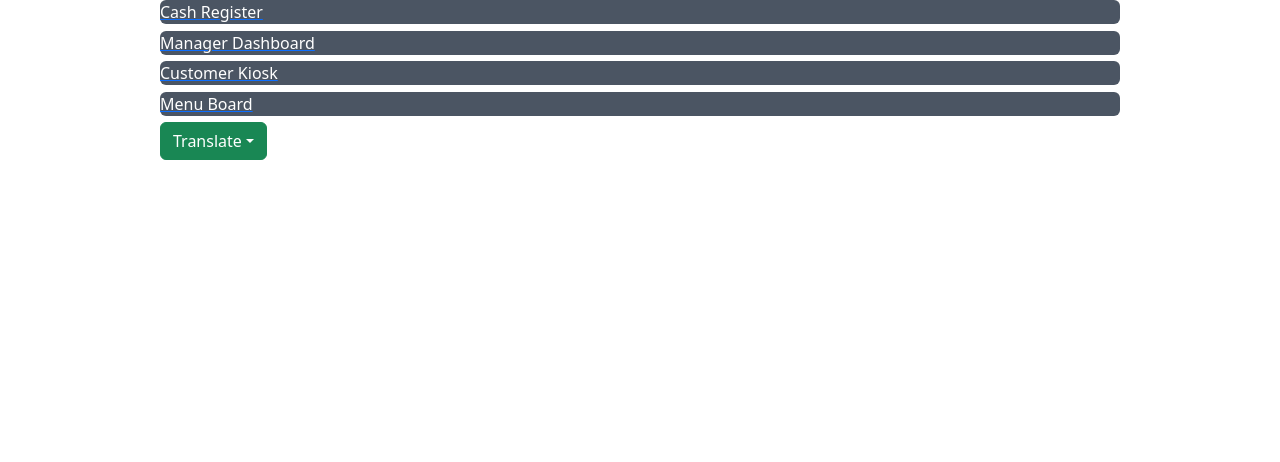
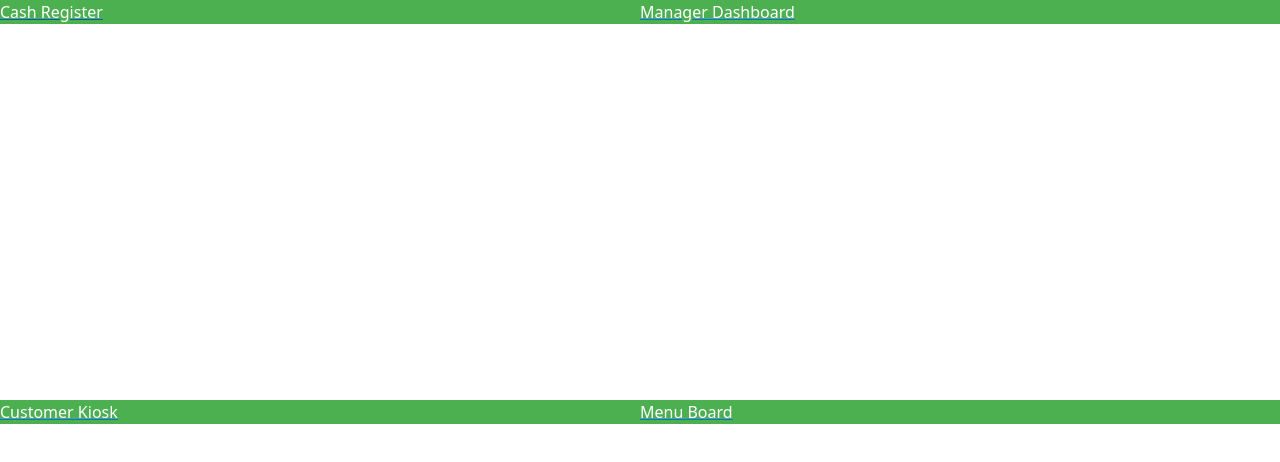
Before and after one commit to csce-315-331-2023c/rFork, a Next.js app: page / in a window 1280 px wide. Shown: the top 462 px of the page. Built offline with nearby package versions, Linux system fonts and the light colour scheme; no server answers.

Commit message:
Implement oauth sessions

```diff
--- a/package.json
+++ b/package.json
@@ -19,11 +19,13 @@
     "eslint": "^8.52.0",
     "eslint-config-next": "^14.0.1",
     "next": "^14.0.1",
+    "next-auth": "^4.24.5",
     "pg": "^8.11.3",
     "postcss": "^8.4.31",
     "react": "^18.2.0",
     "react-bootstrap": "^2.9.1",
     "react-dom": "^18.2.0",
+    "react-icons": "^4.12.0",
     "react-router-dom": "^6.17.0",
     "react-scripts": "5.0.1",
     "typescript": "^4.9.5",
--- a/src/app/cash-register/page.tsx
+++ b/src/app/(authenticated)/cash-register/page.tsx
@@ -1,9 +1,9 @@
 'use client'
 import React, { useEffect, useState } from 'react';
-import "../../css/index.css";
-import { MenuItem, Order } from '../../types';
-import TextButton from '../../components/TextButton';
-import PageLoading from '../../components/PageLoading';
+import "../../../css/index.css";
+import { MenuItem, Order } from '../../../types';
+import TextButton from '../../../components/TextButton';
+import PageLoading from '../../../components/PageLoading';
 import Link from 'next/link';
 
 export default function CashRegister() {
@@ -80,12 +80,6 @@ export default function CashRegister() {
     // HTML Rendering
     return (
         <div className='flex flex-col h-screen'>
-            {/* Header */}
-            <nav className='h-10 bg-slate-300'>
-                <Link href='/'>
-                    <TextButton text='Logout' customClassName='a' color='#DD3311' hoverColor='#FF3311' />
-                </Link>
-            </nav>
             <div className='grid grid-cols-3 grid-rows-3 flex-1 w-full'>
                 {/* Left Side */}
                 <div className='row-span-3 border-gray-500 border-r-2 flex flex-col'>
--- /dev/null
+++ b/src/app/(authenticated)/layout.tsx
@@ -0,0 +1,16 @@
+"use client";
+import { SessionProvider } from "next-auth/react";
+import AuthSessionHeader from "../../components/AuthSessionHeader";
+
+export default function AuthedLayout({ children, }: { children: React.ReactNode }) {
+	return (
+		<html lang="en">
+			<body>
+				<SessionProvider>
+					<AuthSessionHeader />
+					{children}
+				</SessionProvider>
+			</body>
+		</html>
+	)
+}
--- a/src/app/manager-dashboard/inventory-items/page.tsx
+++ b/src/app/(authenticated)/manager-dashboard/inventory-items/page.tsx
@@ -1,7 +1,7 @@
 'use client'
 import { CChart } from '@coreui/react-chartjs'
 import React, { useEffect, useState } from 'react'
-import { InventoryItem, MenuItem } from '../../../types';
+import { InventoryItem, MenuItem } from '../../../../types';
 
 export default function InventoryItemView() {
     const [inventoryNames, setInventoryNames] = useState<Array<string>>([]);
--- a/src/app/manager-dashboard/page.tsx
+++ b/src/app/(authenticated)/manager-dashboard/page.tsx
@@ -1,11 +1,10 @@
 'use client'
 import React, { useEffect, useState } from 'react'
-import "../../css/index.css"
-import ImageButton from '../../components/ImageButton'
-import { MenuItem } from '../../types';
-import PageLoading from '../../components/PageLoading';
+import "../../../css/index.css"
+import ImageButton from '../../../components/ImageButton';
+import PageLoading from '../../../components/PageLoading';
 import Link from 'next/link';
-import TextButton from '../../components/TextButton';
+import TextButton from '../../../components/TextButton';
 
 export default function ManagerDashboard() {
     const [loading, setLoading] = useState<boolean>(true);
@@ -18,12 +17,6 @@ export default function ManagerDashboard() {
 
     return (
         <div className='flex flex-col h-screen'>
-            {/* Header */}
-            <nav className='h-10 bg-slate-300'>
-                <Link href='/'>
-                    <TextButton text='Logout' customClassName='a' color='#DD3311' hoverColor='#FF3311' />
-                </Link>
-            </nav>
             {/* Slide Menus */}
             <div className='grid grid-rows-2 grid-cols-2 flex-1'>
                 <div className='grid grid-cols-4 bg-white row-span-1 col-span-1 p-2 gap-2'>
--- /dev/null
+++ b/src/app/api/auth/[...nextauth]/route.ts
@@ -0,0 +1,13 @@
+import NextAuth from "next-auth";
+import GoogleProvider from "next-auth/providers/google";
+
+const handler = NextAuth({
+    providers: [
+        GoogleProvider({
+            clientId: process.env.GOOGLE_CLIENT_ID ?? "",
+            clientSecret: process.env.GOOGLE_CLIENT_SECRET ?? "",
+        }),
+    ]
+})
+
+export { handler as GET, handler as POST }
--- a/src/app/page.tsx
+++ b/src/app/page.tsx
@@ -4,19 +4,25 @@ import "../css/index.css"
 import Link from 'next/link'
 import DropDownMenu from "../components/DropdownMenu"
 import { Languages } from '../types'
-import { Dropdown } from 'react-bootstrap'
+import { Dropdown, Nav } from 'react-bootstrap'
 import { translatePage } from '../api/translate'
 import 'bootstrap/dist/css/bootstrap.css'
 
 export default async function Initial() {
-    const optionsArray = Object.keys(Languages);
+    // const optionsArray = Object.keys(Languages);
+
+    const buttonStyle = {
+        backgroundColor: "#4CAF50",
+        border: "none",
+        color: "white",
+        textDecoration: "none",
+        fontSize: "16px",
+        cursor: "pointer"
+    }
+
     return (
-        <div className='flex flex-col justify-between h-40 px-40'>
-            <Link href='/cash-register'><div className='bg-gray-600 rounded-md text-white'>Cash Register</div></Link>
-            <Link href='/manager-dashboard'><div className='bg-gray-600 rounded-md text-white'>Manager Dashboard</div></Link>
-            <Link href='/kiosk'><div className='bg-gray-600 rounded-md text-white'>Customer Kiosk</div></Link>
-            <Link href='/menu-board'><div className='bg-gray-600 rounded-md text-white'>Menu Board</div></Link>
-            <Dropdown>
+        <div className="h-screen w-screen">
+            {/* <Dropdown className="w-full">
                 <Dropdown.Toggle variant="success" id="dropdown-basic">
                     Translate
                 </Dropdown.Toggle>
@@ -24,7 +30,13 @@ export default async function Initial() {
                 <Dropdown.Menu>
                     <DropDownMenu options={Languages} />
                 </Dropdown.Menu>
-            </Dropdown>
+            </Dropdown> */}
+            <div className='grid grid-rows-2 grid-cols-2 h-full w-full'>
+                <Link href='/cash-register'><div style={buttonStyle}>Cash Register</div></Link>
+                <Link href='/manager-dashboard'><div style={buttonStyle}>Manager Dashboard</div></Link>
+                <Link href='/kiosk'><div style={buttonStyle}>Customer Kiosk</div></Link>
+                <Link href='/menu-board'><div style={buttonStyle}>Menu Board</div></Link>
+            </div>
         </div>
     )
 }
--- /dev/null
+++ b/src/components/AuthSessionHeader.tsx
@@ -0,0 +1,33 @@
+import { signIn, signOut, useSession } from "next-auth/react";
+import { useEffect } from "react";
+
+import { FaArrowLeft } from "react-icons/fa";
+
+export default function AuthSessionHeader() {
+    const { data: session, status } = useSession();
+
+    useEffect(() => {
+        if (status === "unauthenticated") {
+            signIn().then(() => {
+                console.log("Signed in!");
+                console.log(session);
+            });
+        }
+    }, [status])
+
+    if (status == "authenticated") {
+        return (
+            <nav className="h-6 bg-slate-300" style={{ display: "flex", alignItems: "center", justifyContent: "space-between", padding: "0px 5px" }}>
+                <button onClick={() => signOut({ callbackUrl: '/' })}>
+                    <div style={{ display: "flex", alignItems: "center" }}>
+                        <FaArrowLeft />
+                        <div style={{ marginLeft: "5px" }}>Sign Out</div>
+                    </div>
+                </button>
+                <div>Signed in as <strong>{session.user?.name}</strong></div>
+            </nav>
+        )
+    } else {
+        return <></>
+    }
+}
```
Also changed, not shown: 1 other file (tests, documents, lock files or other folders).
